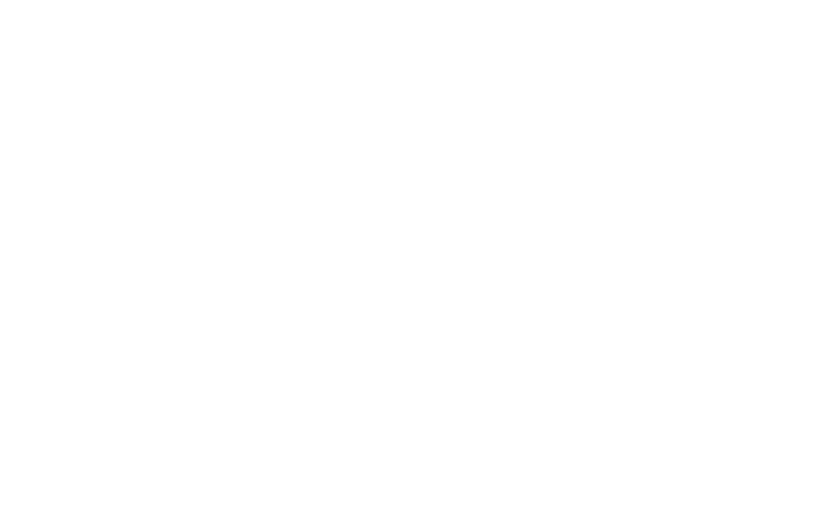
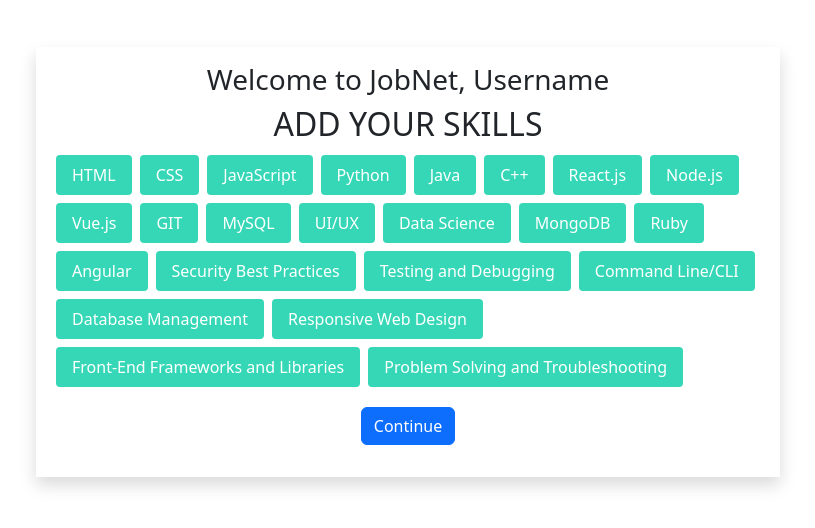
Before and after one commit to mabulous42/JobNetFullStack, a React (Create React App) app in the folder jobnetfrontend/: page /user/skills in a window 1280 px wide. Before the commit this address had no page. Shown: the part 138-666 px from the top of the page, without its empty margins (232-1047 px from the left). Built offline with nearby package versions, Linux system fonts and the light colour scheme.

Commit message:
created a page where user will select thier skills from a list set of skills

```diff
--- a/jobnetfrontend/src/App.js
+++ b/jobnetfrontend/src/App.js
@@ -2,12 +2,14 @@
 import './App.css';
 import SignUp from './SignUp';
 import { Route, Routes } from 'react-router-dom';
+import SelectSkill from './SelectSkill';
 
 function App() {
   return (
     <>
       <Routes>
         <Route path='/' element={<SignUp />} />
+        <Route path='/user/skills' element={<SelectSkill />} />
       </Routes>
     </>
   );
--- a/jobnetfrontend/src/EmployerSignUp.js
+++ b/jobnetfrontend/src/EmployerSignUp.js
@@ -3,7 +3,6 @@
 import * as yup from 'yup'
 import axios from 'axios'
 import { useNavigate } from 'react-router-dom'
-import { isDisabled } from '@testing-library/user-event/dist/utils'
 import SpinnerLoader from './SpinnerLoader'
 
 function EmployerSignUp({ registerAsJobSeeker, setisLoading, isSpinning }) {
--- /dev/null
+++ b/jobnetfrontend/src/SelectSkill.js
@@ -0,0 +1,55 @@
+import React, { useState } from 'react';
+import programmingSkills from './SkillsApi';
+
+const skillsList = programmingSkills
+
+const SelectSkill = () => {
+    const [selectedSkills, setSelectedSkills] = useState([]);
+
+    const handleSkillClick = (skill) => {
+        setSelectedSkills((prevSelectedSkills) => {
+            if (prevSelectedSkills.includes(skill)) {
+                // If the skill is already selected, remove it from the list
+                return prevSelectedSkills.filter((selectedSkill) => selectedSkill !== skill);
+            } else {
+                // If the skill is not selected, add it to the list
+                return [...prevSelectedSkills, skill];
+            }
+        });
+    };
+
+    return (
+        <>
+            <div className='skill-page container mx-auto d-flex align-items-center justify-content-center'>
+                <div className='mx-auto col-sm-8 shadow p-3'>
+                    <div className="skills-container">
+                        <div className='text-center'>
+                            <h3>Welcome to JobNet, Username</h3>
+                            <h2>ADD YOUR SKILLS</h2>
+                        </div>
+                        {skillsList.map((skill, index) => (
+                            <button
+                                key={index}
+                                className={`skill-button ${selectedSkills.includes(skill.name) ? 'selected' : ''}`}
+                                onClick={() => handleSkillClick(skill.name)}
+                            >
+                                {skill.name}
+                            </button>
+                        ))}
+                    </div>
+                    <div className='text-center my-3'>
+                        <button className="btn btn-primary">Continue</button>
+                    </div>
+                    {/* <div>
+                        <h3>Selected Skills:</h3>
+                        {selectedSkills.map((skill, index) => (
+                            <div key={index}>{skill}</div>
+                        ))}
+                    </div> */}
+                </div>
+            </div>
+        </>
+    );
+};
+
+export default SelectSkill;
--- a/jobnetfrontend/src/SignUp.js
+++ b/jobnetfrontend/src/SignUp.js
@@ -2,6 +2,8 @@
 import EmployerSignUp from './EmployerSignUp'
 import JobSeekerSignUp from './JobSeekerSignUp'
 import Loader from './Loader'
+import SelectSkill from './SelectSkill'
+
 
 function SignUp() {
 
@@ -29,8 +31,8 @@
         <>
             <div className='body d-flex align-items-center justify-content-center'>
                 <div className='shadow rounded p-4 signup-box'>
-                    {/* <button onClick={showOrHide} className='btn btn-primary'>Show Element</button> */}
-                    {isVisible ? <EmployerSignUp registerAsJobSeeker={registerAsJobSeeker}
+                    {isVisible ?
+                    <EmployerSignUp registerAsJobSeeker={registerAsJobSeeker}
                     setisLoading={setisLoading}
                     isSpinning={isSpinning}
                     />
--- /dev/null
+++ b/jobnetfrontend/src/SkillsApi.js
@@ -0,0 +1,29 @@
+import React from "react";
+
+const programmingSkills = [
+    { id: 1, name: 'HTML' },
+    { id: 2, name: 'CSS' },
+    { id: 3, name: 'JavaScript' },
+    { id: 4, name: 'Python' },
+    { id: 5, name: 'Java' },
+    { id: 6, name: 'C++' },
+    { id: 7, name: 'React.js' },
+    { id: 8, name: 'Node.js' },
+    { id: 9, name: 'Vue.js' },
+    { id: 10, name: 'GIT' },
+    { id: 11, name: 'MySQL' },
+    { id: 12, name: 'UI/UX' },
+    { id: 13, name: 'Data Science' },
+    { id: 14, name: 'MongoDB' },
+    { id: 15, name: 'Ruby' },
+    { id: 16, name: 'Angular' },
+    { id: 17, name: 'Security Best Practices' },
+    { id: 18, name: 'Testing and Debugging' },
+    { id: 19, name: 'Command Line/CLI' },
+    { id: 20, name: 'Database Management' },
+    { id: 21, name: 'Responsive Web Design' },
+    { id: 22, name: 'Front-End Frameworks and Libraries' },
+    { id: 23, name: 'Problem Solving and Troubleshooting' },
+  ];
+
+  export default programmingSkills;
--- a/jobnetfrontend/src/index.css
+++ b/jobnetfrontend/src/index.css
@@ -101,3 +101,22 @@
 .small-loader{
   bottom: 0;
 }
+
+/* Add this CSS to your main stylesheet or create a new CSS file */
+.skill-button {
+  background-color: #36D7B7;
+  color: #fff;
+  border: none;
+  padding: 8px 16px;
+  margin: 4px;
+  border-radius: 4px;
+  cursor: pointer;
+}
+
+.skill-button.selected {
+  background-color: #269c8f; /* A deeper color for selected skills */
+}
+
+.skill-page{
+  height: 100vh;
+}
```
